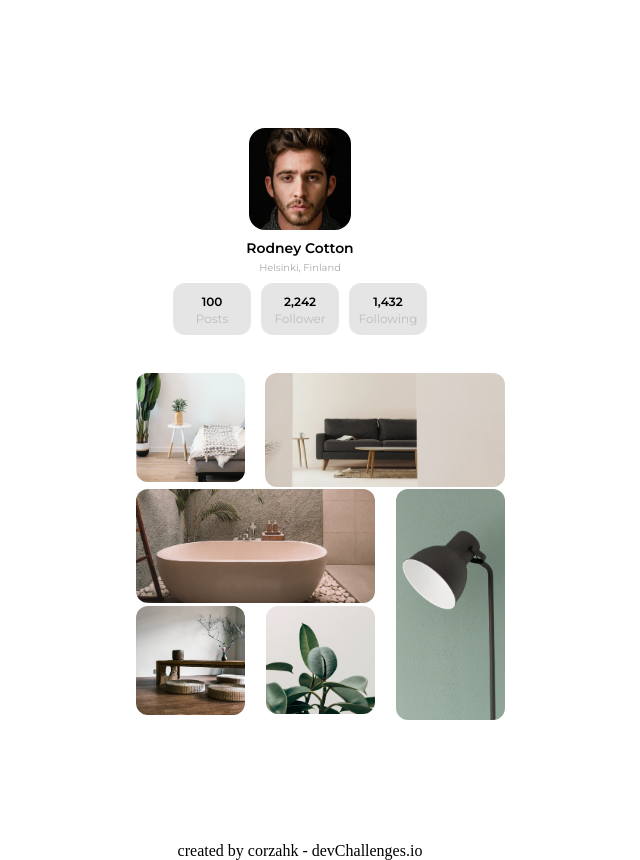
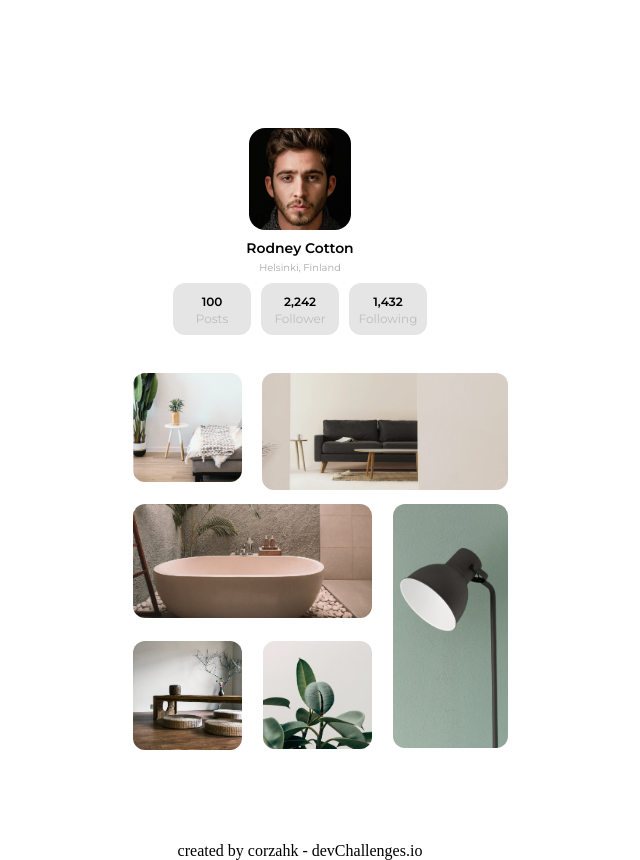
Before and after one commit to corzahk/challenge-5, a plain HTML site: page index.html in a window 1280 px wide. Shown: the whole page, without its empty margins (340-980 px from the left). Drawn offline with Linux system fonts and the light colour scheme.

Commit message:
media screen

```diff
--- a/css/main.css
+++ b/css/main.css
@@ -76,7 +76,7 @@ main{
     display: grid;
     margin-top: 45px;
     grid-template-rows: 109px 110px 115px;
-    grid-template-columns: 109px 110px 109px;
+    grid-template-columns: 109px 110px 115px;
     gap: 2%;
     height: 100%;
     align-content: center;
@@ -136,3 +136,12 @@ img{
 footer p {
     text-align: center;
 }
+@media screen and (min-width:968px) {
+   .three,.four{
+       margin-top: 15px;
+   }
+
+   .five, .six{
+       margin-top: 35px;
+   }
+}
```
